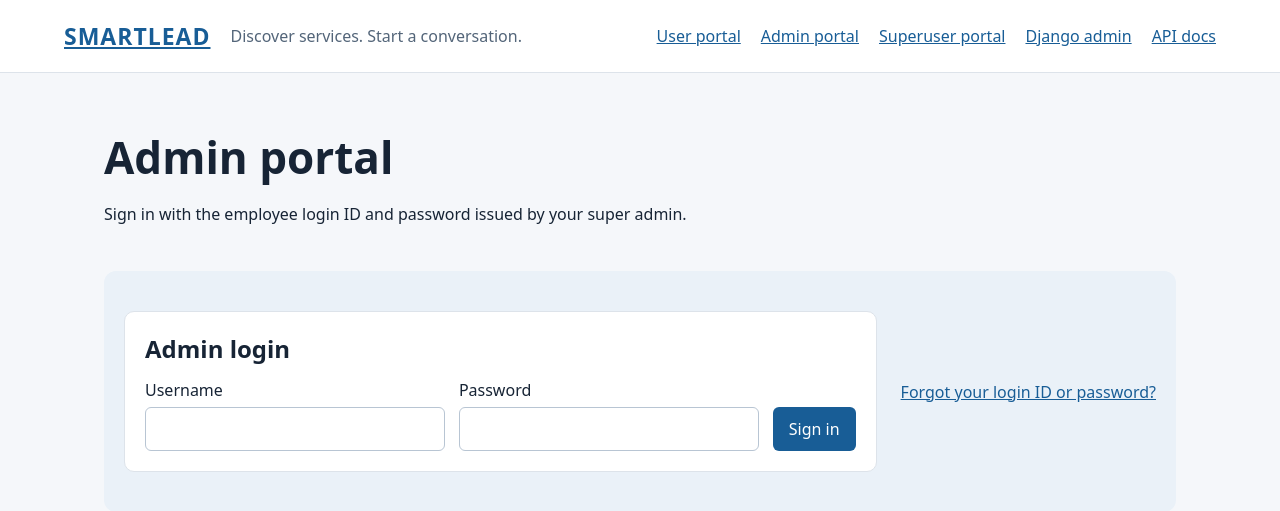
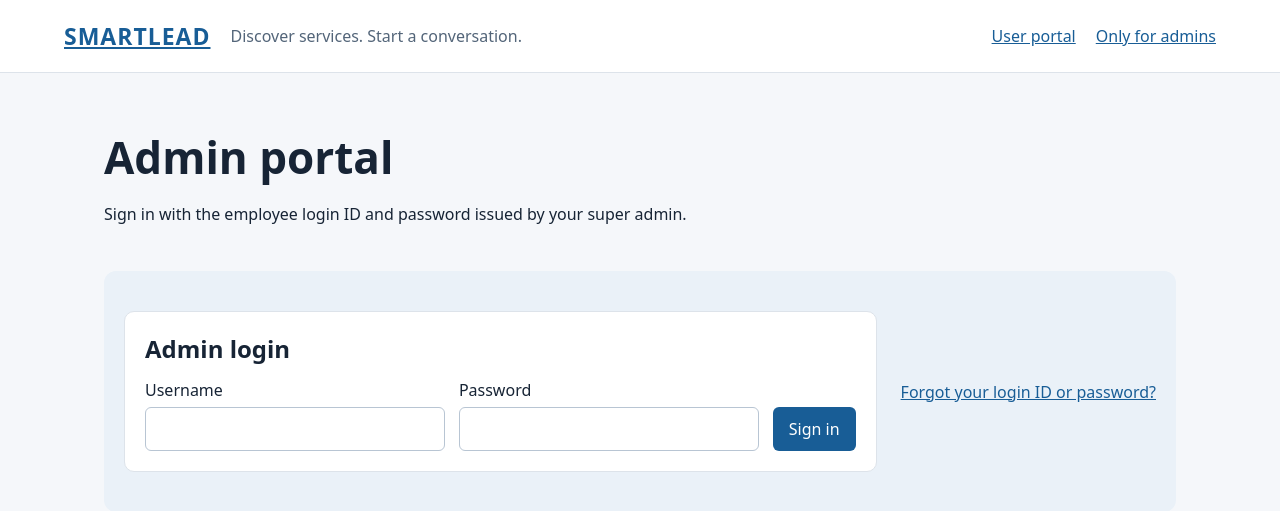
Before and after one commit to debayudh851-cloud/smartlead-react-handoff, a Django app: page /admin-portal/ in a window 1280 px wide. Shown: the top 511 px of the page. Run offline with Django 5.2, Linux system fonts and the light colour scheme; parts of the project's set-up code (start-up, migrations or seed data) failed here and were passed over.

Commit message:
Route Only for admins to superuser portal and restrict API documentation to superusers

```diff
--- a/backend/business/static/business/app.js
+++ b/backend/business/static/business/app.js
@@ -3,7 +3,7 @@
 let access = '', refresh = '', nextServices = null, nextLeads = null, mustChangePassword=false;
 const portalRole=document.body.dataset.role || 'user';
 const $ = id => document.getElementById(id);
-function syncSignOut(){ $('logout').hidden=!access; $('session').hidden=!access; }
+function syncSignOut(){ $('logout').hidden=!access; $('session').hidden=!access;if($('open-api-docs')){$('open-api-docs').hidden=!access;if(!access){$('api-documentation').hidden=true;$('api-endpoints').replaceChildren();}} }
 const feedback = (message, error=false) => { $('feedback').textContent=message; $('feedback').classList.toggle('error',error); };
 async function api(url, method='GET', body=null, retried=false, extra={}) {
   const headers={...extra}; if(access) headers.Authorization=`Bearer ${access}`;
@@ -65,3 +65,13 @@
 if($('account-filter')) {bind('account-filter',body=>loadAccounts('/api/admin/accounts/?'+new URLSearchParams(body)));$('more-accounts').onclick=()=>run(()=>loadAccounts(nextAccounts));$('load-registrations').onclick=()=>run(()=>loadRegistrations());$('more-registrations').onclick=()=>run(()=>loadRegistrations(nextRegistrations));}
 
 if(portalRole!=='user') feedback('Sign in to load your workspace.');
+
+if($('open-api-docs')) $('open-api-docs').onclick=()=>run(async()=>{
+  requireLogin();const schema=await api('/api/schema/?format=json');const box=$('api-endpoints');box.replaceChildren();
+  for(const [path,operations] of Object.entries(schema.paths)) for(const [method,operation] of Object.entries(operations)) {
+    if(!['get','post','put','patch','delete'].includes(method))continue;
+    const details=el('details',undefined,'card');details.append(el('summary',`${method.toUpperCase()} ${path}`),el('p',operation.description||operation.summary||''),el('pre',JSON.stringify(operation,null,2)));box.append(details);
+  }
+  const components=el('details',undefined,'card');components.append(el('summary','Request and response models'),el('pre',JSON.stringify(schema.components,null,2)));box.append(components);
+  $('api-documentation').hidden=false;$('api-documentation').scrollIntoView({behavior:'smooth'});
+});
--- a/backend/business/templates/business/home.html
+++ b/backend/business/templates/business/home.html
@@ -1,8 +1,8 @@
 {% load static %}
 <!doctype html>
-<html lang="en"><head><meta charset="utf-8"><meta name="viewport" content="width=device-width,initial-scale=1"><title>SMARTLEAD · {{ portal_title|default:"User" }} portal</title><link rel="stylesheet" href="{% static 'business/app.css' %}?v=session-status"><script defer src="{% static 'business/app.js' %}?v=session-status"></script></head>
-<body data-role="{{ portal_role|default:"user" }}"><header><a class="brand" href="/">SMARTLEAD</a><span>Discover services. Start a conversation.</span><a href="/user/">User portal</a><a href="/admin-portal/">Admin portal</a><a href="/superuser/">Superuser portal</a><a href="/admin/">Django admin</a><a href="/api/docs/">API docs</a></header>
-<main><section class="hero"><h1>{{ portal_title|default:"User" }} portal</h1><p>{% if portal_role == 'admin' %}Sign in with the employee login ID and password issued by your super admin.{% elif portal_role == 'superuser' %}Manage employee admin accounts, review recovery requests, and oversee requirements.{% else %}Register or sign in, browse services, and track your requirements.{% endif %}</p></section>
+<html lang="en"><head><meta charset="utf-8"><meta name="viewport" content="width=device-width,initial-scale=1"><title>SMARTLEAD · {{ portal_title|default:"User" }} portal</title><link rel="stylesheet" href="{% static 'business/app.css' %}?v=private-docs"><script defer src="{% static 'business/app.js' %}?v=private-docs"></script></head>
+<body data-role="{{ portal_role|default:"user" }}"><header><a class="brand" href="/">SMARTLEAD</a><span>Discover services. Start a conversation.</span><a href="/user/">User portal</a>{% if portal_role == 'superuser' %}<a href="/admin-portal/">Employee login</a><a href="/admin/">Django admin</a><button id="open-api-docs" type="button" hidden>API docs</button>{% else %}<a href="/superuser/">Only for admins</a>{% endif %}</header>
+<main>{% if portal_role == "superuser" %}<section id="api-documentation" hidden><h2>API documentation</h2><div id="api-endpoints"></div></section>{% endif %}<section class="hero"><h1>{{ portal_title|default:"User" }} portal</h1><p>{% if portal_role == 'admin' %}Sign in with the employee login ID and password issued by your super admin.{% elif portal_role == 'superuser' %}Manage employee admin accounts, review recovery requests, and oversee requirements.{% else %}Register or sign in, browse services, and track your requirements.{% endif %}</p></section>
 <section class="auth"><form id="login"><h2>{{ portal_title|default:"User" }} login</h2><label>Username<input name="username" required autocomplete="username"></label><label>Password<input name="password" type="password" required autocomplete="current-password"></label><button>Sign in</button></form><div><p id="session" hidden></p><button id="logout" type="button" hidden>Sign out</button><p>{% if portal_role == 'admin' %}<a href="#admin-recovery">Forgot your login ID or password?</a>{% else %}<a href="/accounts/">Recover your account</a>{% endif %}</p></div></section>
 {% if portal_role == 'admin' %}<p>Employee accounts are issued by the super admin.</p><form id="admin-recovery"><h2>Request credential recovery</h2><label>Work email<input name="email" type="email" required></label><label>Message to super admin<textarea name="reason" maxlength="1000"></textarea></label><button>Send recovery request</button></form><form id="employee-password" hidden><h2>Replace your temporary password</h2><label>Temporary password<input name="current_password" type="password" required autocomplete="current-password"></label><label>New password<input name="new_password" type="password" required minlength="8" autocomplete="new-password"></label><label>Confirm new password<input name="confirm_password" type="password" required autocomplete="new-password"></label><button>Save new password</button></form>{% elif portal_role != 'superuser' %}<p>Don't have an account? <a href="/user/signup/">Sign up</a></p>{% else %}<p>Superuser accounts are created with Django's <code>createsuperuser</code> command.</p>{% endif %}
 <nav>{% if portal_role == 'admin' %}<button data-tab="staff">User requirements</button>{% elif portal_role == 'superuser' %}<button data-tab="supervision">Users &amp; admins</button><button data-tab="staff">All requirements</button>{% else %}<button data-tab="catalog">Services</button><button data-tab="customer">My workspace</button>{% endif %}</nav>
--- a/backend/sdlc_django_project/urls.py
+++ b/backend/sdlc_django_project/urls.py
@@ -24,6 +24,7 @@
 from api.views import user_register
 from business.roles import portal, signup, RoleLoginView
 from business.employees import EmployeeCreateView, RecoverySubmitView, RecoveryListView, RecoveryDecisionView
+from business.permissions import SuperAdminOnly
 
 urlpatterns = [
     path('api/superuser/employees/', EmployeeCreateView.as_view()),
@@ -46,8 +47,8 @@
     path('api/auth/register/', user_register),
     path('api/auth/login/', TokenObtainPairView.as_view()),
     path('api/auth/refresh/', TokenRefreshView.as_view()),
-    path('api/schema/', SpectacularAPIView.as_view(), name='schema'),
-    path('api/docs/', SpectacularSwaggerView.as_view(url_name='schema'), name='swagger-ui'),
+    path('api/schema/', SpectacularAPIView.as_view(permission_classes=[SuperAdminOnly]), name='schema'),
+    path('api/docs/', SpectacularSwaggerView.as_view(url_name='schema', permission_classes=[SuperAdminOnly]), name='swagger-ui'),
     path('api/', include('business.urls')),
     path('api/token/', TokenObtainPairView.as_view(), name='token_obtain_pair'),
     path('api/token/refresh/', TokenRefreshView.as_view(), name='token_refresh'),
--- a/docs/openapi.yaml
+++ b/docs/openapi.yaml
@@ -1772,7 +1772,6 @@
       - schema
       security:
       - jwtAuth: []
-      - {}
       responses:
         '200':
           content:
```
Also changed, not shown: backend/business/test_roles.py (+10 -0 lines), docs/ROLE_PORTALS.md (+5 -0 lines).
